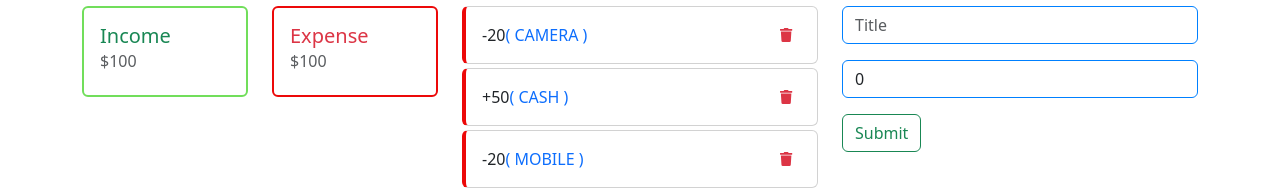
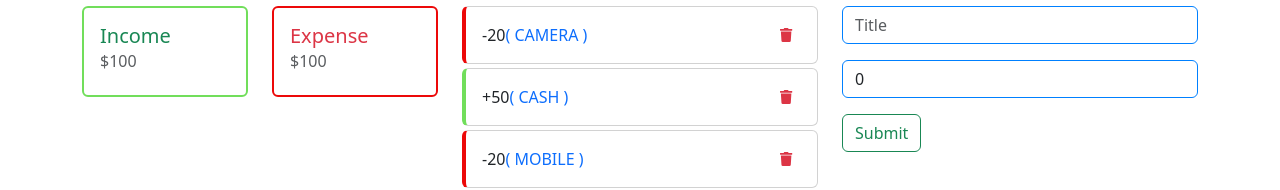
Before and after one commit to rajrachchh14/react-expensetracker, a React (Create React App) app: page / in a window 1280 px wide. Shown: the part 132-322 px from the top of the page. Built offline with nearby package versions, Linux system fonts and the light colour scheme.

Commit message:
1 file modified

```diff
--- a/src/component/TransactionList.js
+++ b/src/component/TransactionList.js
@@ -13,12 +13,13 @@ export default function TransactionList() {
     <>
       <div className="col-12 col-md-12 col-lg-4">
         {transaction.map((item) => (
-          <div className="card bd-callout-danger mb-1">
+          <div className={`card bd-callout-${item.amount < 0 ? 'danger' : 'success'} mb-1`}>
             <div className="card-body" key={item.id}>
               <span>
                 {item.amount < 0 ? '-' : '+'}
                 {Math.abs(item.amount)}
               </span>
+
               <span className="text-primary">
                 ( {item.text.toUpperCase()} )
               </span>
```
